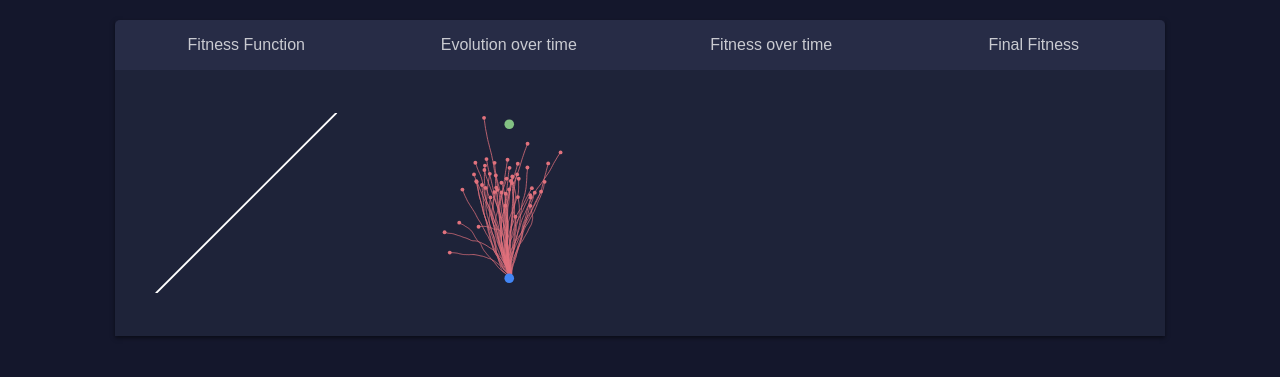
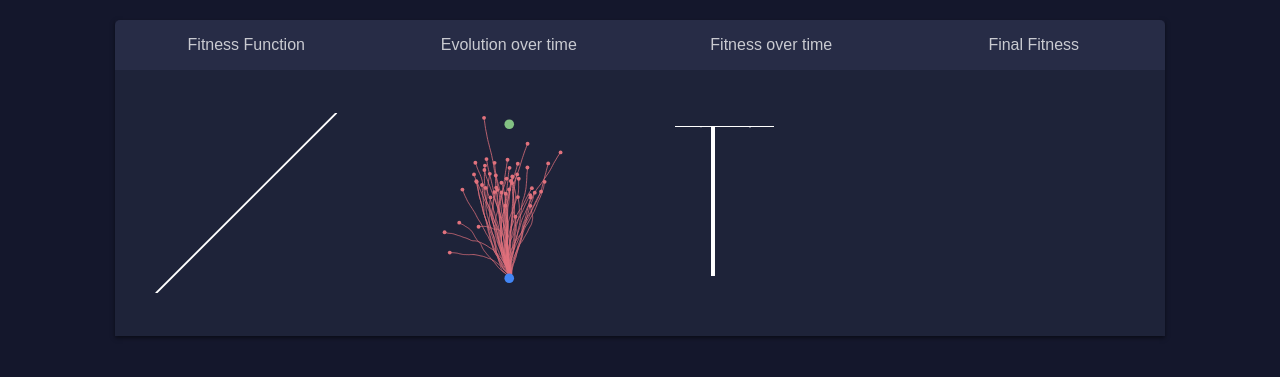
Before and after one commit to donpinkus/genetic-algo-viz, a React (Create React App) app: page / in a window 1280 px wide. Shown: the part 143-520 px from the top of the page. Built offline with nearby package versions, Linux system fonts and the light colour scheme.

Commit message:
working on max fitness

```diff
--- a/package.json
+++ b/package.json
@@ -3,6 +3,7 @@
   "version": "0.1.0",
   "private": true,
   "dependencies": {
+    "d3": "^5.5.0",
     "lodash": "^4.17.10",
     "react": "^16.4.1",
     "react-dom": "^16.4.1",
--- a/src/DashboardRow.js
+++ b/src/DashboardRow.js
@@ -4,6 +4,7 @@ import _ from "lodash";
 
 import { pageMargin } from "./Styles";
 import EvolutionViz from "./EvolutionViz";
+import MaxFitnessViz from "./MaxFitnessViz";
 
 class DashboardRow extends Component {
   render() {
@@ -26,7 +27,12 @@ class DashboardRow extends Component {
             frameNumber={this.props.frameNumber}
           />
         </SItem>
-        <SItem />
+        <SItem>
+          <MaxFitnessViz
+            population={this.props.population}
+            generationNumber={this.props.generationNumber}
+          />
+        </SItem>
         <SItem />
       </SDashboardRow>
     );
--- /dev/null
+++ b/src/MaxFitnessViz.js
@@ -0,0 +1,36 @@
+import React, { Component } from "react";
+import * as d3 from "d3";
+
+class MaxFitnessViz extends Component {
+  constructor(props) {
+    super(props);
+
+    const data = props.population.generationMaxFitnesses.map((maxFit, i) => ({
+      maxFit,
+      i
+    }));
+
+    console.log(data);
+
+    this.path = d3
+      .line()
+      .x(d => d.i)
+      .y(d => d.maxFit)(data);
+
+    console.log(this.path);
+  }
+
+  componentDidMount() {}
+
+  render() {
+    return (
+      <div>
+        <svg width="100%" height="100%">
+          <path d={this.path} stroke="white" strokeWidth="2" fill="none" />
+        </svg>
+      </div>
+    );
+  }
+}
+
+export default MaxFitnessViz;
```
Also changed, not shown: 1 other file (tests, documents, lock files or other folders).
